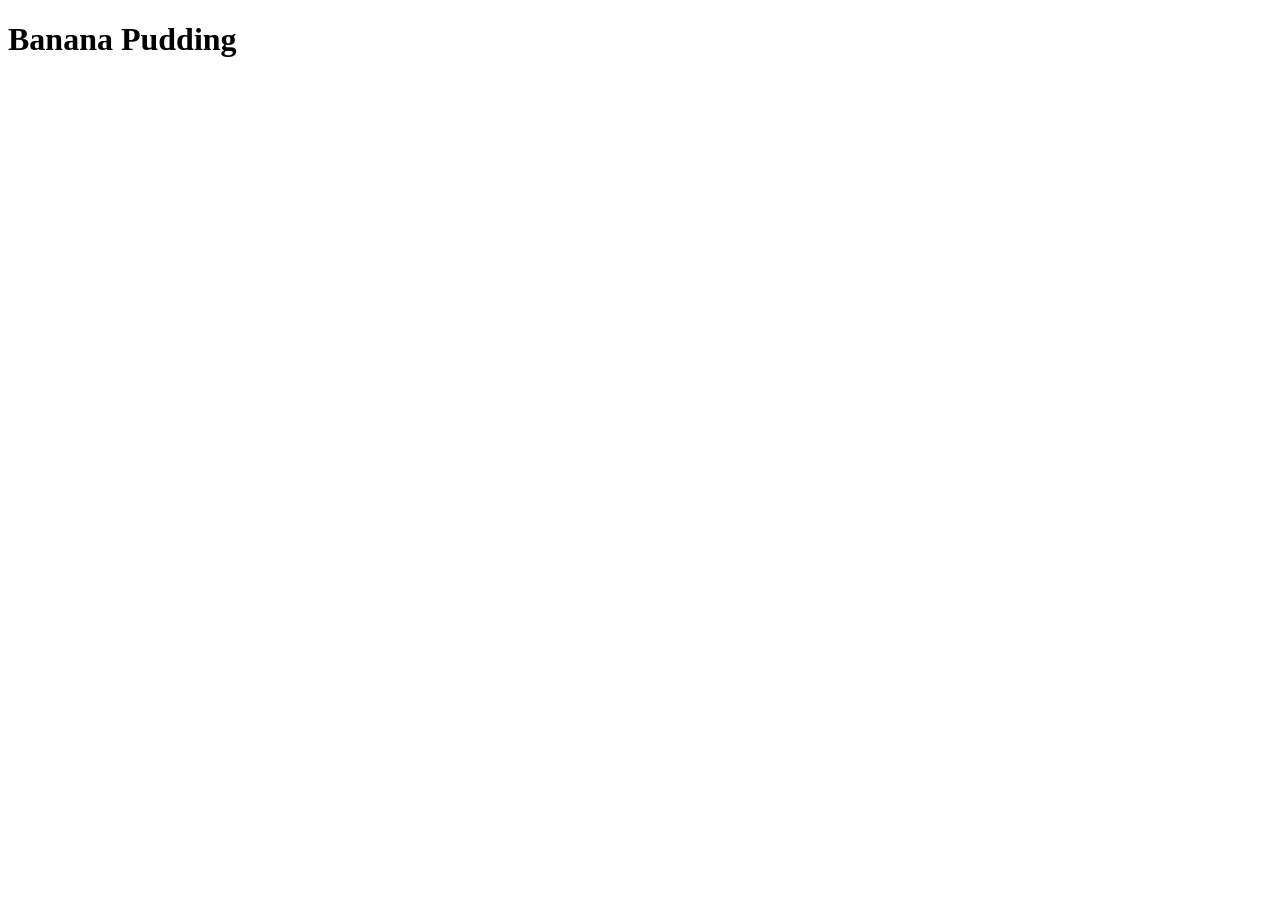
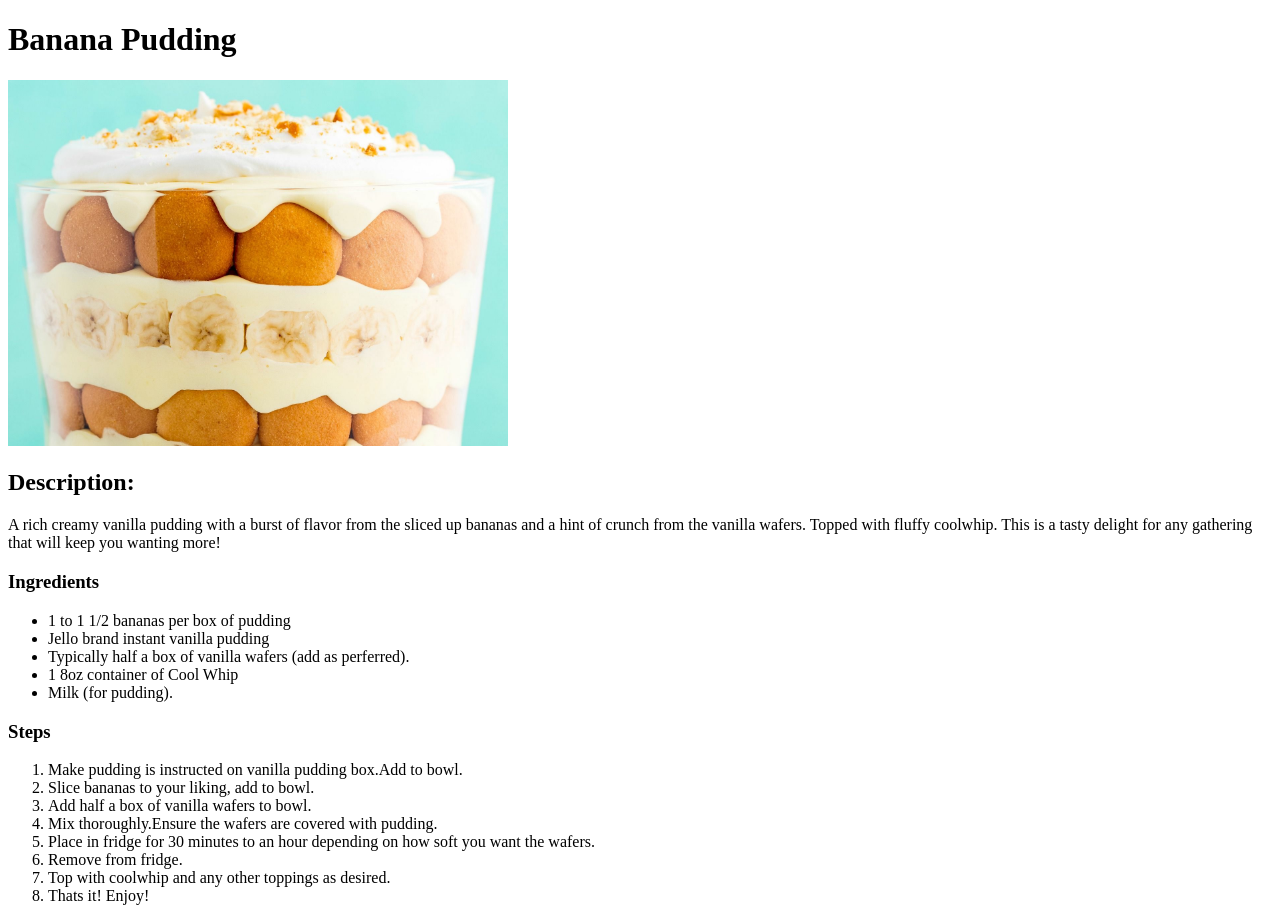
Before and after one commit to cwillsea/odin-recipes, a plain HTML site: page recipes/banana-pudding.html in a window 1280 px wide. Before the commit the page ends 800 px from the top, so only its background shows below. Drawn offline with Linux system fonts and the light colour scheme.

```diff
--- a/recipes/banana-pudding.html
+++ b/recipes/banana-pudding.html
@@ -6,5 +6,28 @@
     </head>
     <body>
         <h1>Banana Pudding</h1>
+        <img src="../images/banana-pudding-img.jpg" alt="Yellow pudding with bananas and wafers." width=500>
+        <h2>Description:</h2>
+        <p>A rich creamy vanilla pudding with a burst of flavor from the sliced up bananas and a hint of crunch from the vanilla wafers. Topped with fluffy coolwhip. This is a tasty delight for any gathering that will keep you wanting more!</p>
+        <h3>Ingredients</h3>
+        <ul>
+            <li>1 to 1 1/2 bananas per box of pudding</li>
+            <li>Jello brand instant vanilla pudding</li>
+            <li>Typically half a box of vanilla wafers (add as perferred).</li>
+            <li>1 8oz container of Cool Whip</li>
+            <li>Milk (for pudding).</li>
+        </ul>
+
+        <h3>Steps</h3>
+        <ol>
+            <li>Make pudding is instructed on vanilla pudding box.Add to bowl.</li>
+            <li>Slice bananas to your liking, add to bowl.</li>
+            <li>Add half a box of vanilla wafers to bowl.</li>
+            <li>Mix thoroughly.Ensure the wafers are covered with pudding.</li>
+            <li>Place in fridge for 30 minutes to an hour depending on how soft you want the wafers.</li>
+            <li>Remove from fridge.</li>
+            <li>Top with coolwhip and any other toppings as desired.</li>
+            <li>Thats it! Enjoy!</li>
+        </ol>
     </body>
 </html>
```
Also changed, not shown: recipes/pancakes.html (added, +26 -0 lines), images/pancakes.jpeg (added).
